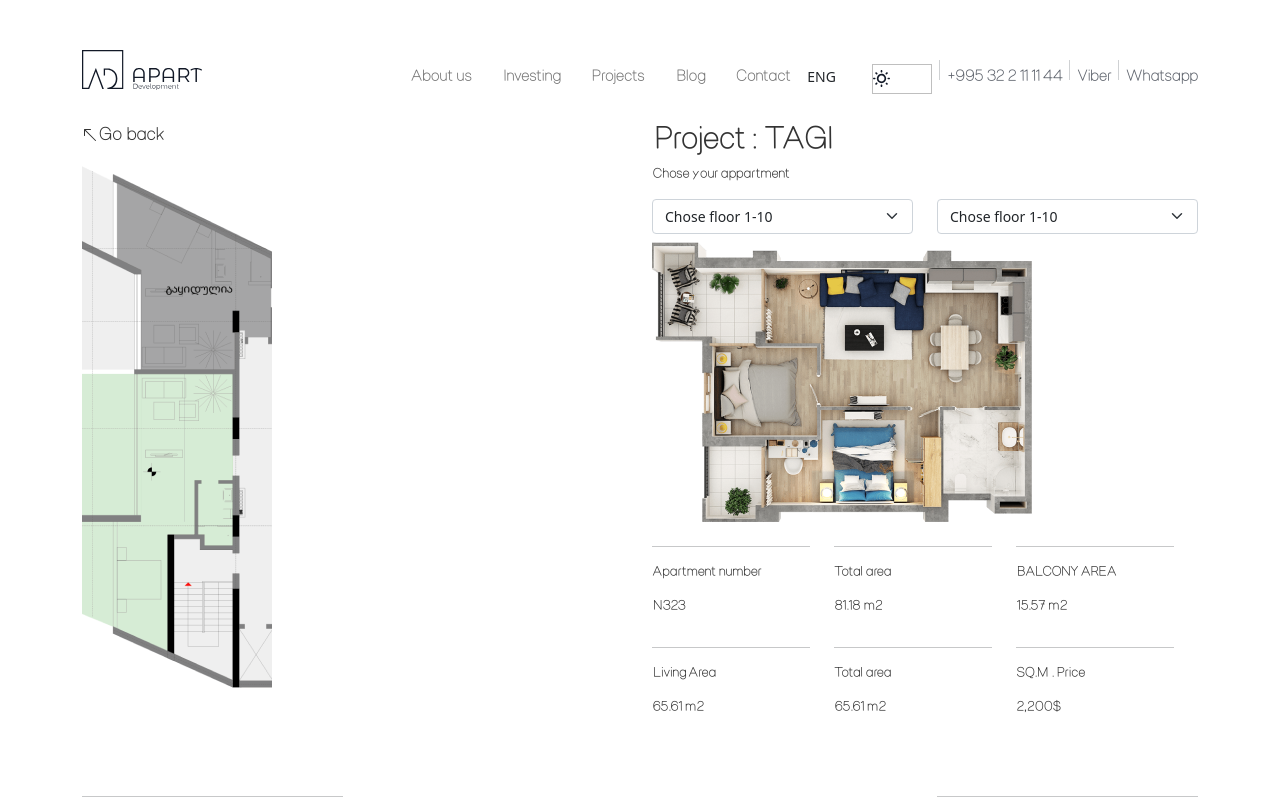
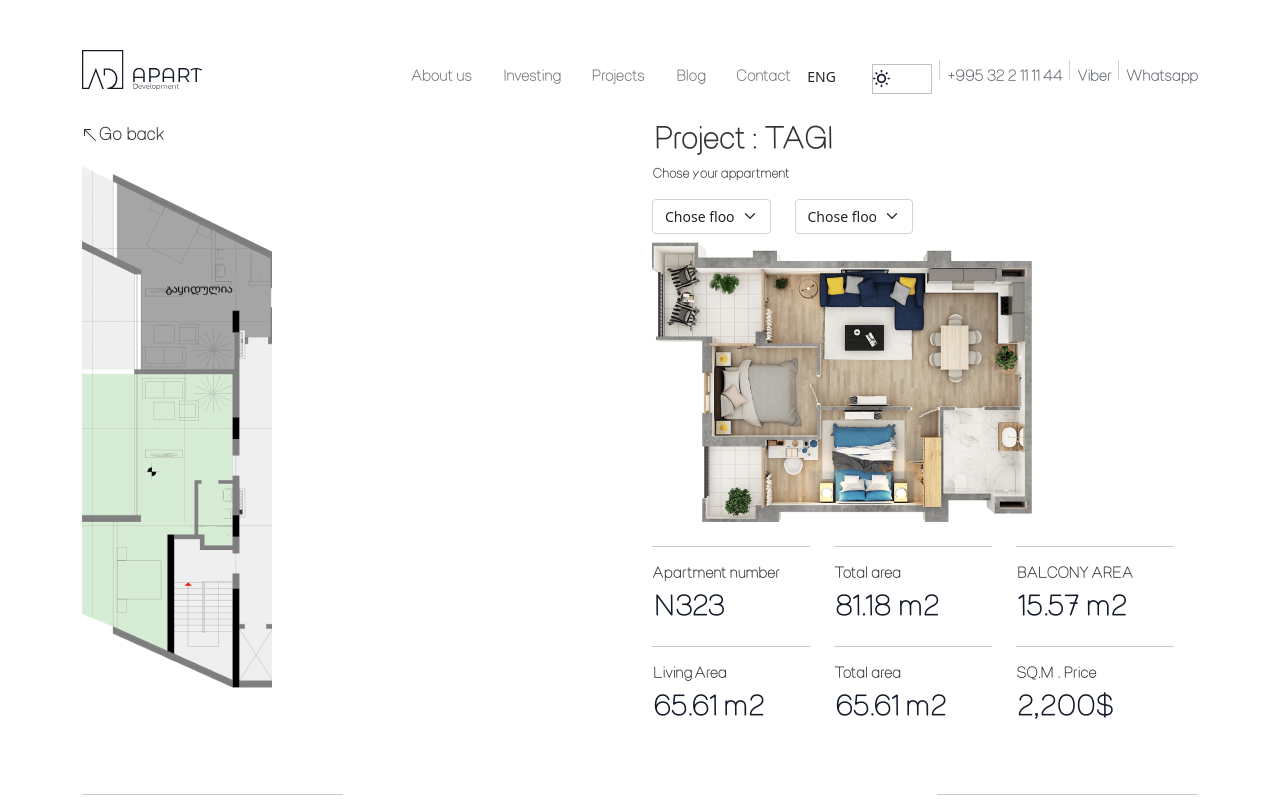
Before and after one commit to G-Apxo/Apart, a Next.js app: page /ProjectsFloorSelector in a window 1280 px wide. Shown: the top 800 px of the page. Built offline with nearby package versions, Linux system fonts and the light colour scheme.

Commit message:
investing changes projects floor & selector changes  css changes

```diff
--- a/pages/Contact.jsx
+++ b/pages/Contact.jsx
@@ -90,7 +90,7 @@ const Contact = () => {
                     </div>
                   </Col>
                   <Col xs="12">
-                    <div className="md-form mb-0">
+                    <div className="md-form mb-20">
                       <Form.Control
                         as="textarea"
                         type="text"
@@ -109,7 +109,7 @@ const Contact = () => {
                 </Row>
               </Form>
             </Col>
-            <Col className="mt-5 d-flex align-items-end" xs="12" lg="6" md="6" sm="6" xl="6" xxl="6" >
+            <Col className="mt-5 d-flex align-items-end" xs="12" lg="6" md="6" sm="6" xl="6" xxl="6">
               <iframe
                 src="https://www.google.com/maps/embed?pb=!1m18!1m12!1m3!1d2978.8267523333143!2d44.80759311572699!3d41.70267558435236!2m3!1f0!2f0!3f0!3m2!1i1024!2i768!4f13.1!3m3!1m2!1s0x40440dcf1f317faf%3A0x6ef08f8fb9222cb9!2sApart%20Development!5e0!3m2!1sen!2sge!4v1651489892357!5m2!1sen!2sge"
                 width="100%"
--- a/pages/ProjectsFloor.jsx
+++ b/pages/ProjectsFloor.jsx
@@ -28,12 +28,12 @@ const ProjectsFloor = () => {
         <Row className="justify-content-between mt-5">
           <Col xs="2">
             <hr />
-            <p className="">Tree’s planted</p>
+            <p className="basic-texts-14">Tree’s planted</p>
             <h3 className="projects-floor-yard">132</h3>
           </Col>
           <Col xs="3">
             <hr />
-            <p className="">exhibition spaces</p>
+            <p className="basic-texts-14">exhibition spaces</p>
             <h3 className="projects-floor-yard">3245 m2</h3>
           </Col>
           <Col xs="4">
@@ -102,7 +102,7 @@ const ProjectsFloor = () => {
         <Row className="justify-content-between">
           <Col xs="5">
             <h3>About this project</h3>
-            <p className="projects--floor-about-text">
+            <p className="projects--floor-about-text basic-texts-14">
               started new project OLD CITY PANORAMA whitch is different and special poject in Tbilisi. Project
               perfectly suits the architectural style of Old Tbilisi, It is located on Bukhaidze Street, in
               the historical part of Tbilisi. Our goal is to match the exterior of the project perfectly with
--- a/pages/ProjectsFloorSelector.jsx
+++ b/pages/ProjectsFloorSelector.jsx
@@ -28,7 +28,7 @@ const ProjectsFloorSelector = () => {
             <p>Chose your appartment</p>
 
             <Row>
-              <Col xs="6">
+              <Col xs="3">
                 <Form.Select aria-label="Default select example">
                   <option>Chose floor 1-10</option>
                   <option value="1">One</option>
@@ -36,7 +36,7 @@ const ProjectsFloorSelector = () => {
                   <option value="3">Three</option>
                 </Form.Select>
               </Col>
-              <Col xs="6">
+              <Col xs="3">
                 {" "}
                 <Form.Select aria-label="Default select example">
                   <option>Chose floor 1-10</option>
@@ -52,36 +52,36 @@ const ProjectsFloorSelector = () => {
               </Row>
               <Row>
                 <Col xs="4">
-                  <hr />
-                  <p>Apartment number</p>
-                  <p>N323</p>
+                  <hr className="projects-floor-selector-hr" />
+                  <p className="basic-texts-14">Apartment number</p>
+                  <p className="projects-floor-yard">N323</p>
                 </Col>
                 <Col xs="4">
                   <hr />
-                  <p>Total area</p>
-                  <p>81.18 m2</p>
+                  <p className="basic-texts-14">Total area</p>
+                  <p className="projects-floor-yard">81.18 m2</p>
                 </Col>
                 <Col xs="4">
                   <hr />
-                  <p>BALCONY AREA</p>
-                  <p>15.57 m2</p>
+                  <p className="basic-texts-14">BALCONY AREA</p>
+                  <p className="projects-floor-yard">15.57 m2</p>
                 </Col>
               </Row>
               <Row>
                 <Col xs="4">
                   <hr />
-                  <p>Living Area</p>
-                  <p>65.61 m2</p>
+                  <p className="basic-texts-14">Living Area</p>
+                  <p className="projects-floor-yard">65.61 m2</p>
                 </Col>
                 <Col xs="4">
                   <hr />
-                  <p>Total area</p>
-                  <p>65.61 m2</p>
+                  <p className="basic-texts-14">Total area</p>
+                  <p className="projects-floor-yard">65.61 m2</p>
                 </Col>
                 <Col xs="4">
                   <hr />
-                  <p>SQ.M . Price</p>
-                  <p>2,200$</p>
+                  <p className="basic-texts-14">SQ.M . Price</p>
+                  <p className="projects-floor-yard">2,200$</p>
                 </Col>
               </Row>
             </Row>
@@ -138,7 +138,7 @@ const ProjectsFloorSelector = () => {
         <Row className="justify-content-between">
           <Col xs="5">
             <h3>About this project</h3>
-            <p className="projects--floor-about-text">
+            <p className="projects--floor-about-text basic-texts-14">
               started new project OLD CITY PANORAMA whitch is different and special poject in Tbilisi. Project
               perfectly suits the architectural style of Old Tbilisi, It is located on Bukhaidze Street, in
               the historical part of Tbilisi. Our goal is to match the exterior of the project perfectly with
--- a/styles/globals.css
+++ b/styles/globals.css
@@ -761,7 +761,7 @@ a.nav-link {
 .projects-floor-yard {
   font-style: normal;
   font-weight: 400;
-  font-size: 12px;
+  font-size: 26px;
   line-height: 14px;
 
   color: #121927;
@@ -824,6 +824,20 @@ h2 {
 .mb-80 {
   margin-bottom: 80px;
 }
+
+/* USE OF IMPORTANT */
+.mt-80 {
+  margin-top: 80px !important;
+}
+.special-margin-class {
+  margin-top: 350px;
+}
+.special-margin-row {
+  margin-top: 200px !important;
+}
+
+/* USE OF IMPORTANT  */
+
 .custom_ol {
   list-style: url("../assets/line.svg") !important;
 }
@@ -1405,3 +1419,9 @@ flickity-enabled {
   text-align: center;
   font-size: 26px;
 }
+.basic-texts-14 {
+  font-size: 14px;
+}
+/* .projects-floor-selector-hr {
+  border-top: 1px solid #121927;
+} */
```
Also changed, not shown: pages/Investing.jsx (+8 -7 lines), assets/apart assets/sample.png (added).
